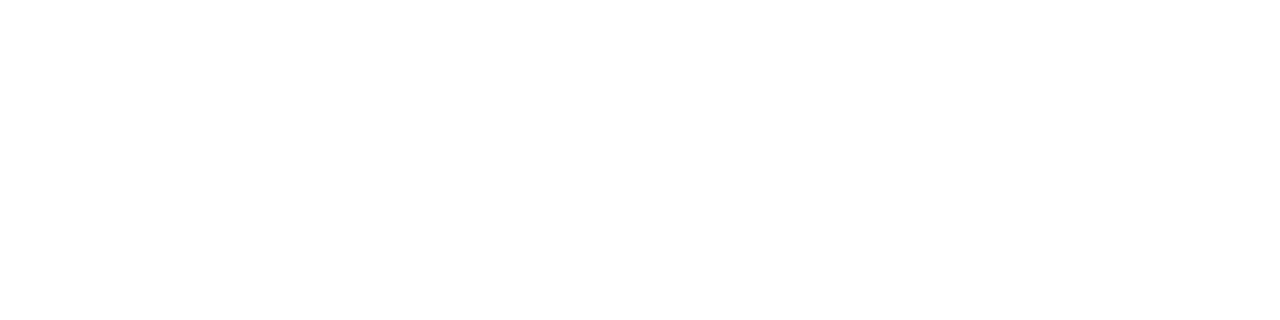
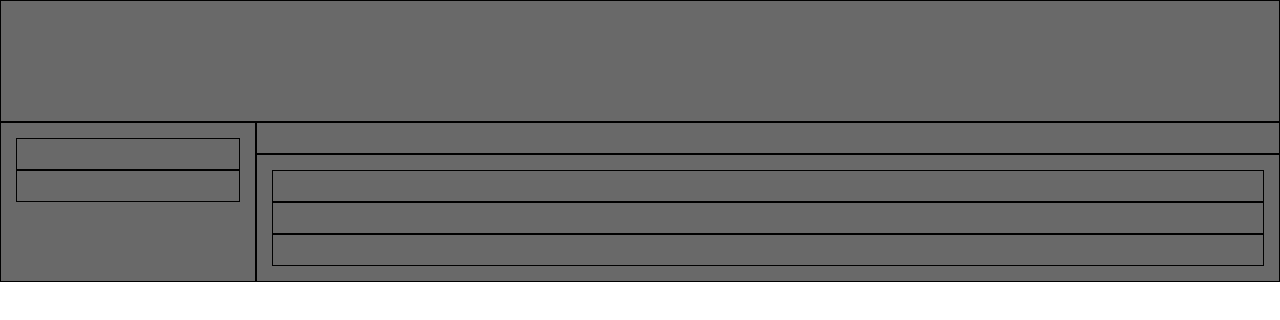
Before and after one commit to NduNdu21/admin-dashboard, a plain HTML site: page index.html in a window 1280 px wide. Drawn offline with Linux system fonts and the light colour scheme.

Commit message:
grid layout styling for skeleton

```diff
--- a/index.html
+++ b/index.html
@@ -4,6 +4,8 @@
     <meta charset="UTF-8">
     <meta name="viewport" content="width=device-width, initial-scale=1.0">
     <title>Admin Dashboard</title>
+
+    <link rel="stylesheet" href="style.css">
 </head>
 <body>
     <div class="container">
--- a/style.css
+++ b/style.css
@@ -12,9 +12,30 @@
 .container div {
     background-color: dimgrey;
     border: 1px solid black;
+    padding: 15px;
 }
 
 /* Header styling */
 .header {
     grid-column: 1 / 3;
 }
+
+.header div {
+    border: none;
+}
+
+/* Sidebar styling*/
+.sidebar {
+    grid-column: 1 / 2;
+    grid-row: 2 / 4;
+}
+
+/* Nav styling */
+.nav {
+    grid-column: 2 / 3;
+}
+
+/* Main content styling*/
+.main-content {
+    grid-column: 2 / 3;
+}
```
